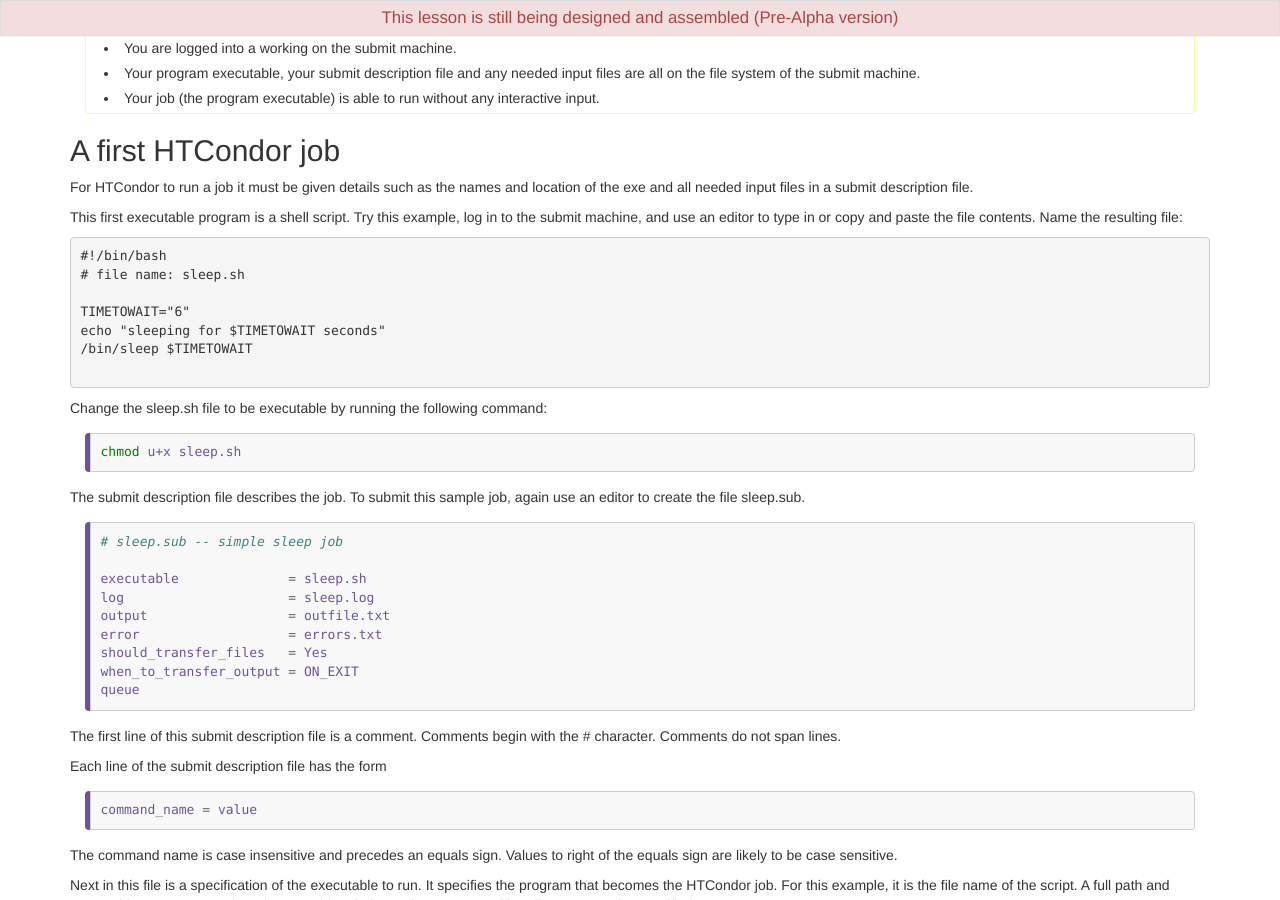
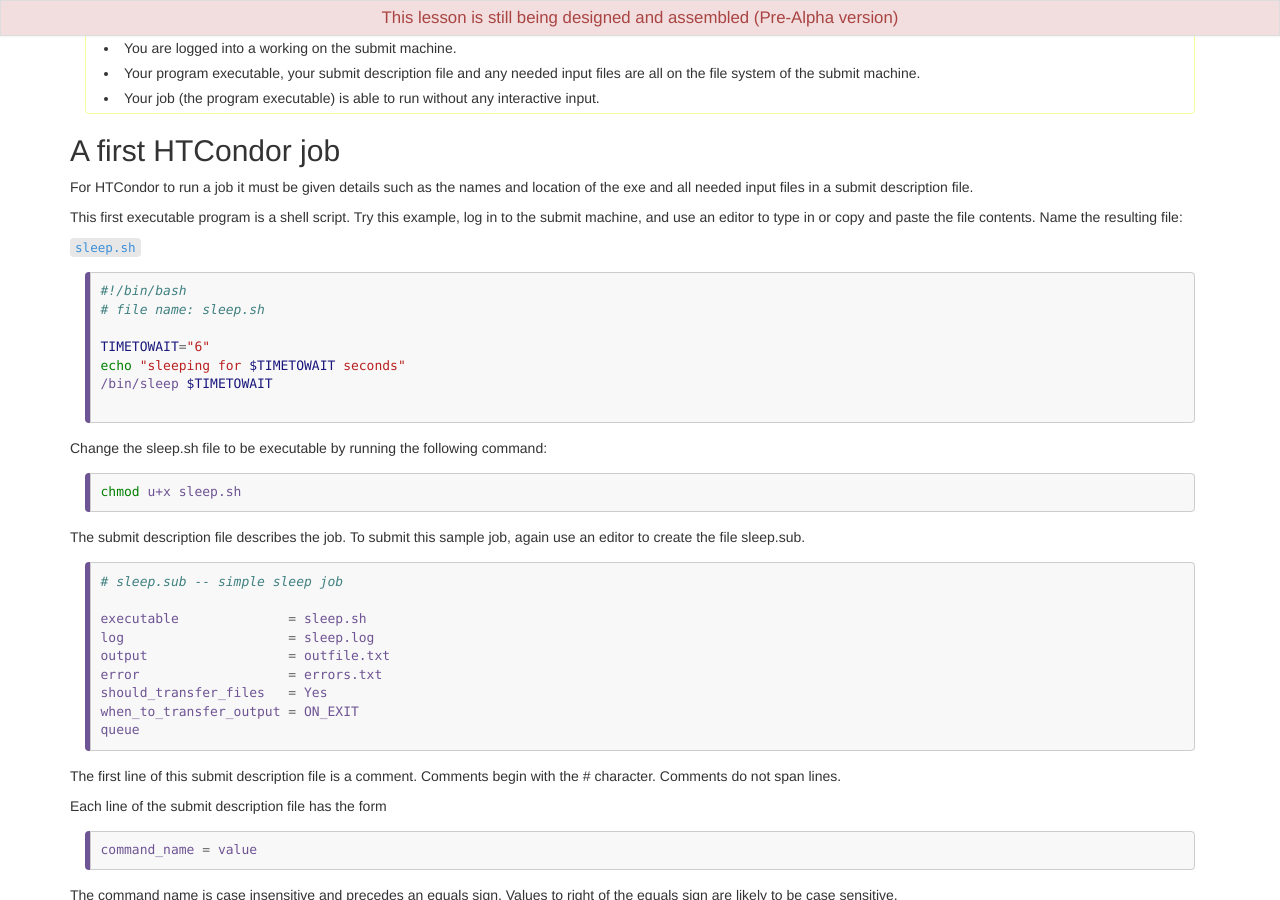
Before and after one commit to Cecilia-Duran/chicago_tier3_batch_and_storage, a Jekyll site: the page built from _episodes/02-htcondor quick.md, in a window 1280 px wide and 900 px high, scrolled down 545 px. Built offline with Jekyll 4.4.1, drawn with Linux system fonts in a browser that asks for light colours.

Commit message:
Update 02-htcondor quick.md

````diff
--- a/_episodes/02-htcondor quick.md
+++ b/_episodes/02-htcondor quick.md
@@ -34,8 +34,8 @@ For HTCondor to run a job it must be given details such as the names and locatio
 This first executable program is a shell script. Try this example, log in to the submit machine, and use an editor to type in or copy and paste the file contents. Name the resulting file:
 
 
-
-```sleep.sh
+`sleep.sh`
+```bash
 #!/bin/bash
 # file name: sleep.sh
 
````
